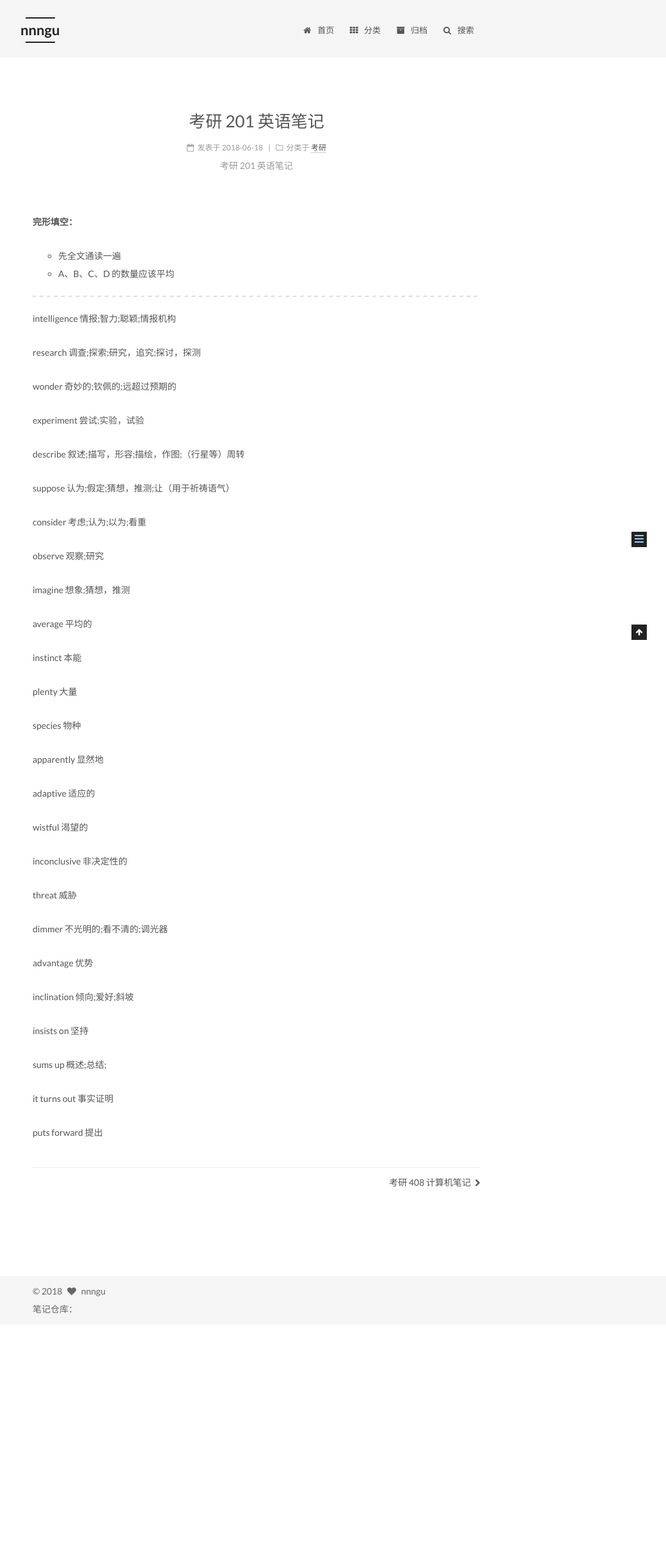
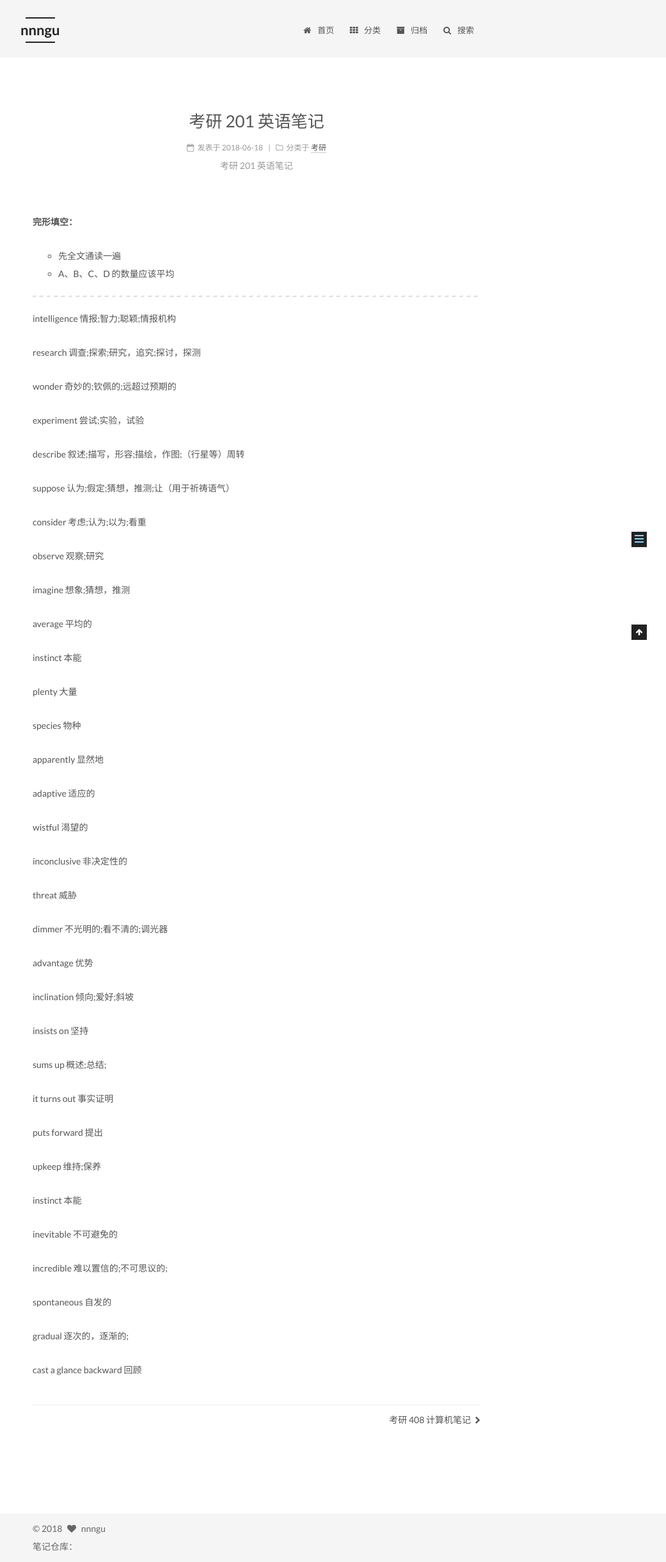
Before and after one commit to nnngu/LearningNotes, a Jekyll site: the page built from _posts/2018-06-18-考研 201 英语笔记.md, in a window 1280 px wide. Shown: the whole page at 64% size, without its empty margins (239-1280 px from the left). Built offline with Jekyll 4.4.1, drawn with Linux system fonts in a browser that asks for light colours; before the commit the page ends 2070 px from its top, so only the background shows below that; grey boxes are pictures that could not be loaded.

Commit message:
修改文件: _posts/2018-06-18-考研 201 英语笔记.md

```diff
--- a/_posts/2018-06-18-考研 201 英语笔记.md
+++ b/_posts/2018-06-18-考研 201 英语笔记.md
@@ -58,3 +58,17 @@ sums up  概述;总结;
 it turns out  事实证明
 
 puts forward  提出
+
+upkeep  维持;保养
+
+instinct  本能
+
+inevitable  不可避免的
+
+incredible  难以置信的;不可思议的;
+
+spontaneous  自发的
+
+gradual  逐次的，逐渐的;
+
+cast a glance backward  回顾
```
